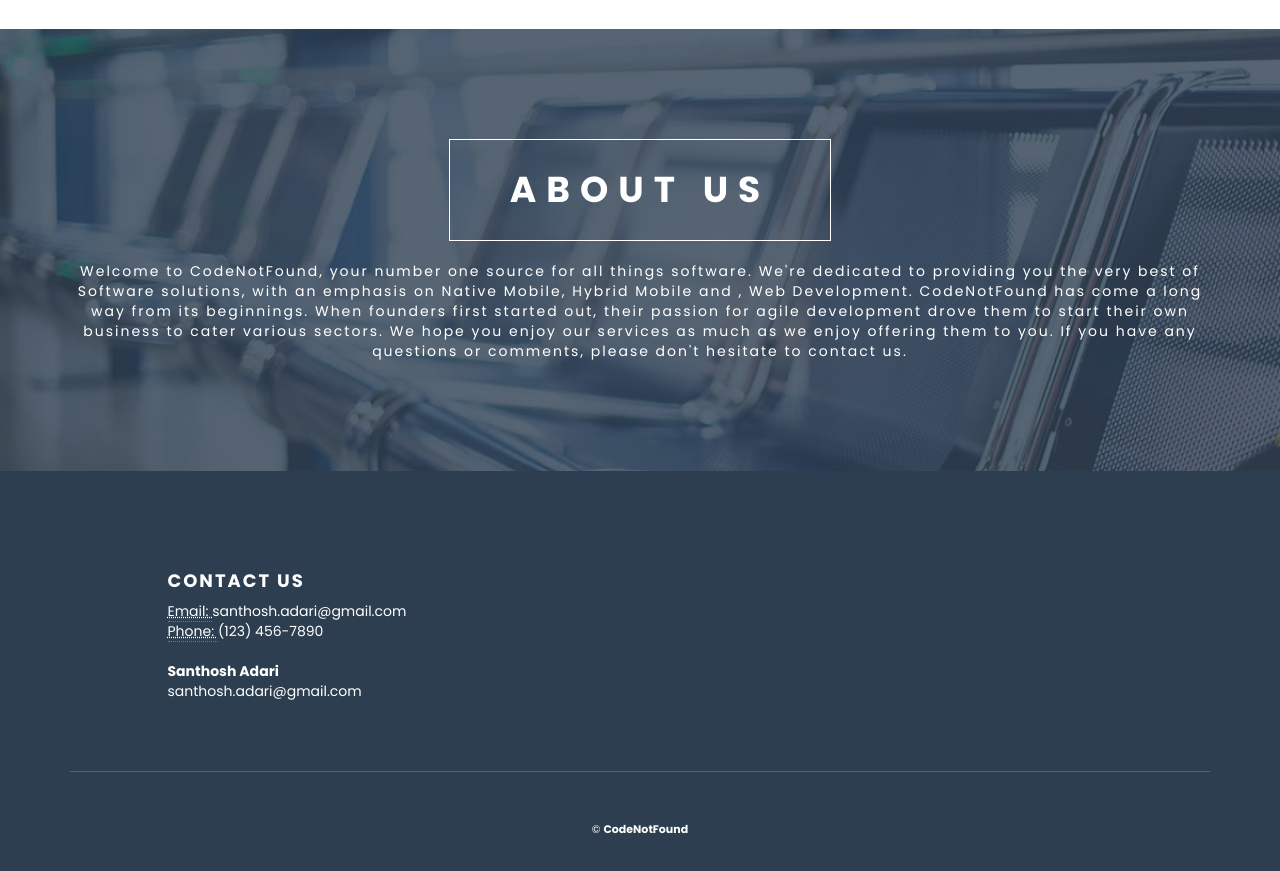
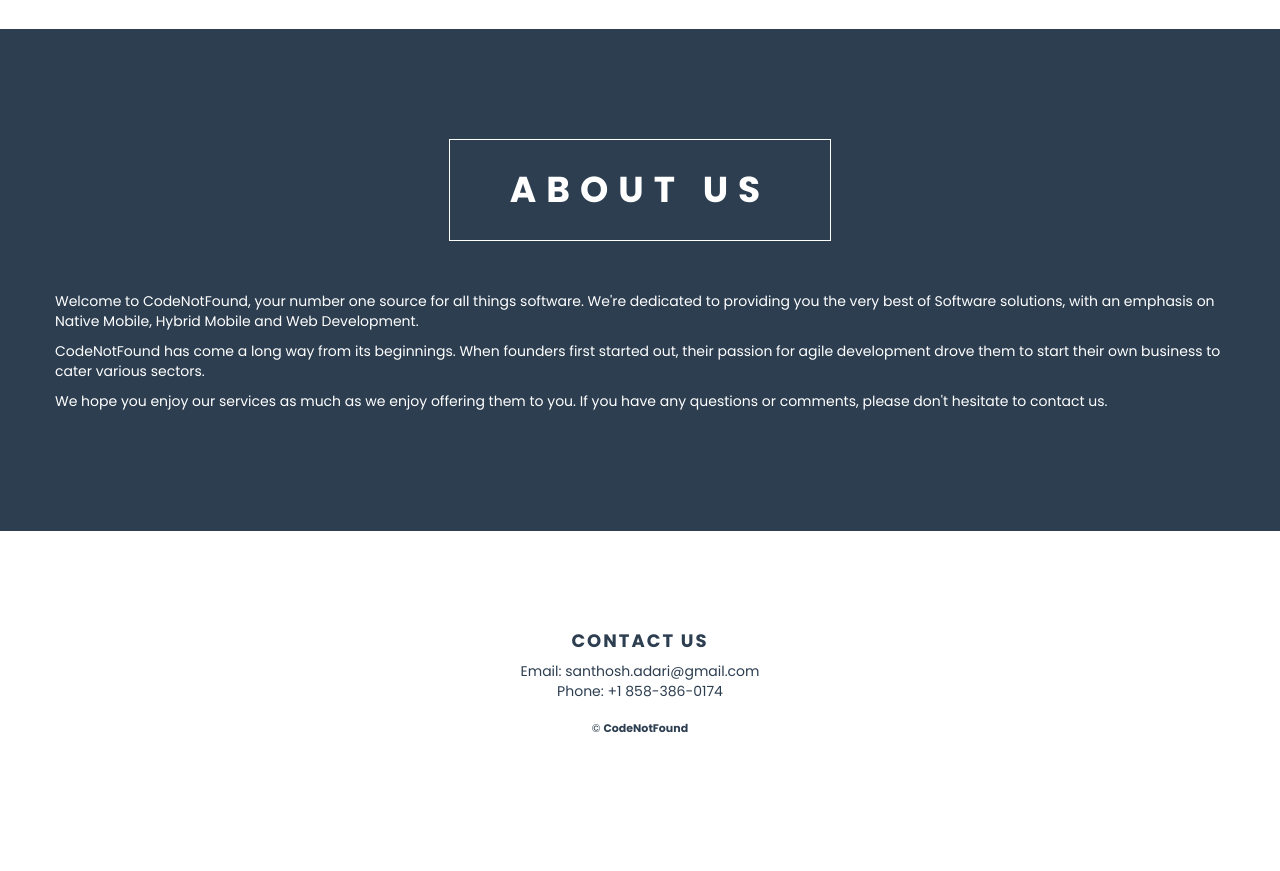
Before and after one commit to harshitagar/CodeNotFound, a plain HTML site: page index.html in a window 1280 px wide. Shown: the part 2280-3151 px from the top of the page. After the commit the page ends 3106 px from the top, so only its background shows below. Drawn offline with nearby package versions, Linux system fonts and the light colour scheme.

Commit message:
Address Updated

```diff
--- a/index.html
+++ b/index.html
@@ -137,7 +137,7 @@
   									<img src="images/blog2.png" alt="" class="img-responsive" />
   								</a>
   							</div>
-  							<h3 class="entry-title"><a title="2 Best Sites to Build Your Own Website">IoHomes</a></h3>
+  							<h3 class="entry-title"><a title="IoHomes">IoHomes</a></h3>
   							<p>An App built on native android experience using Android Studio and native Android SDKs used to control IOT products from IoHomes.</p>
   							<a  title="Learn More" class="btn read-more btn-sm btn-primary">Learn More</a>
   						</div><!--/.entry-->
@@ -148,17 +148,15 @@
 
 
   		<!-- START SECTION -->
-  		<div class="section hero text-center background-dark dark-bg">
-  			<div class="background-image" style="background: url(images/hero.jpg) no-repeat fixed center center; background-size: cover; opacity: .2;"></div>
+  		<div class="section hero background-dark dark-bg">
   			<div class="container">
   				<div class="row">
-  					<div class="col-md-12">
-						  <h2 class=" letter-spacing-md margin-zero">About Us</h2><br><br>
-						  <p class=" letter-spacing-md margin-zero">Welcome to CodeNotFound, your number one source for all things software. We're dedicated to providing you the very best of Software solutions, with an emphasis on Native Mobile, Hybrid Mobile and , Web Development.
-							CodeNotFound has come a long way from its beginnings. When founders first started out, their passion for agile development drove them to start their own business to cater various sectors.
-							We hope you enjoy our services as much as we enjoy offering them to you. If you have any questions or comments, please don't hesitate to contact us.</p>
-
-  					</div>
+  					<div class="col-md-12 text-center service-block">
+						  <h2 class=" letter-spacing-md margin-zero ">About Us</h2><br><br>
+						  </div>
+						  <p>Welcome to CodeNotFound, your number one source for all things software. We're dedicated to providing you the very best of Software solutions, with an emphasis on Native Mobile, Hybrid Mobile and Web Development.</p>
+							<p>CodeNotFound has come a long way from its beginnings. When founders first started out, their passion for agile development drove them to start their own business to cater various sectors.</p>
+							<p>We hope you enjoy our services as much as we enjoy offering them to you. If you have any questions or comments, please don't hesitate to contact us.</p>
   				</div>
   			</div>
   		</div>
@@ -166,29 +164,25 @@
 
 
   		<!-- START SECTION -->
-  		<div class="section background-dark dark-bg">
+  		<div class="section">
   			<div class="container">
-  				<div class="row">
-  					<div class="col-md-4 col-md-offset-1">
+				  <div>
+					  <center>
+  					<div>
   						<h3 class="text-uppercase font-size-md letter-spacing-md font-weight-lg ">Contact Us</h3>
   						<address>
-							<abbr title="Email">Email: </abbr>santhosh.adari@gmail.com<br>
-						 	<abbr title="Phone">Phone: </abbr> (123) 456-7890
-						</address>
-						<address>
-							<strong>Santhosh Adari</strong><br>
-						 	<a href="mailto:#">santhosh.adari@gmail.com</a>
+							<abbr>Email: </abbr>santhosh.adari@gmail.com<br>
+						 	<abbr>Phone: </abbr> +1 858-386-0174
 						</address>
   					</div>
 
-  					<div class="col-md-12 margin-top-md margin-bottom-md" style="opacity: .2;">
-  						<hr/>
-  					</div>
-  					<div class="col-md-12 margin-top-md text-center font-size-sm text-upercase">
+  					<div class="col-md-12 text-center font-size-sm text-upercase">
   						<p>© <strong>CodeNotFound</strong></p>
   					</div>
-  				</div>
-  			</div>
+				  </div>
+				</center>
+			  </div>
+
   		</div>
   		<!--/.section -->
 
```
